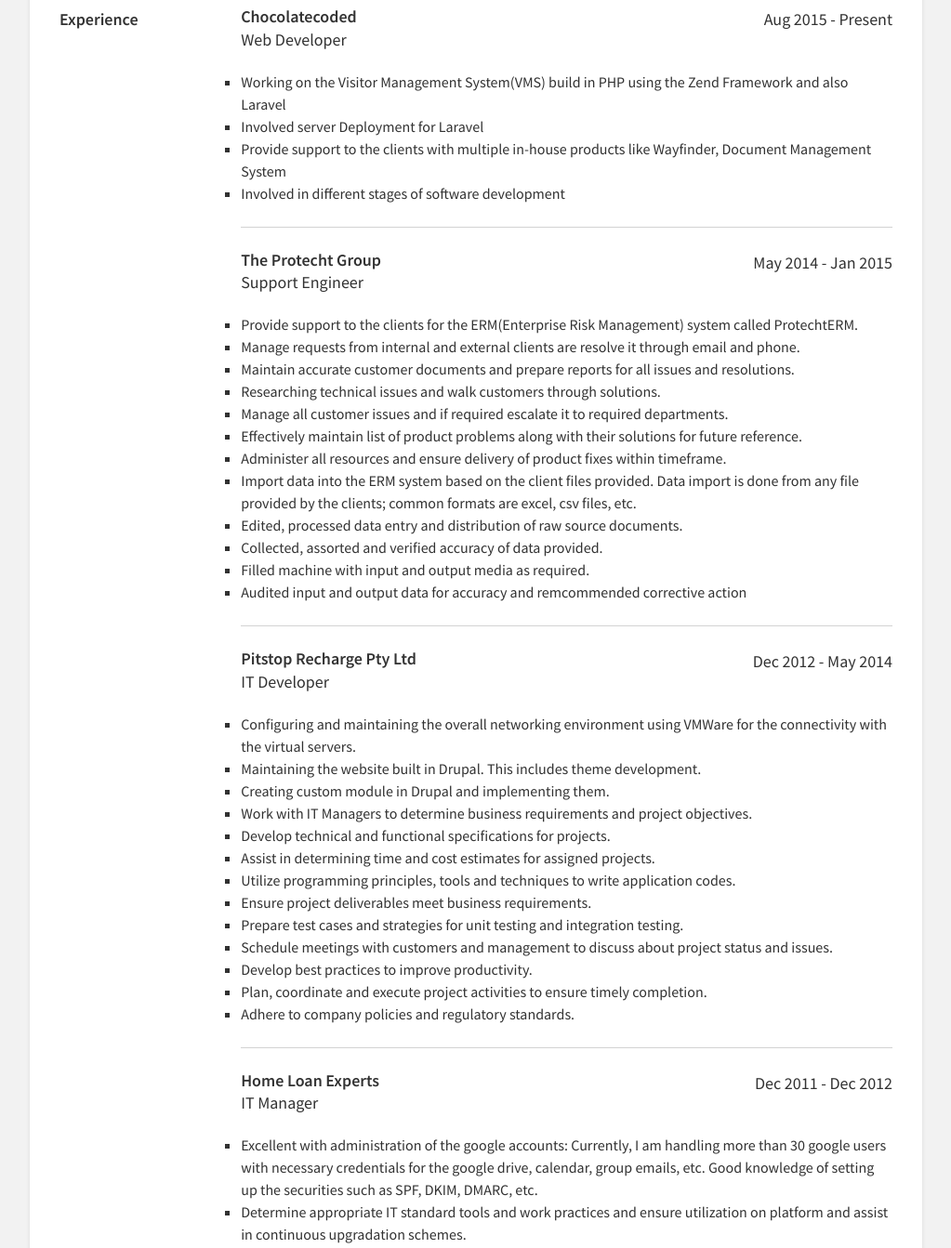
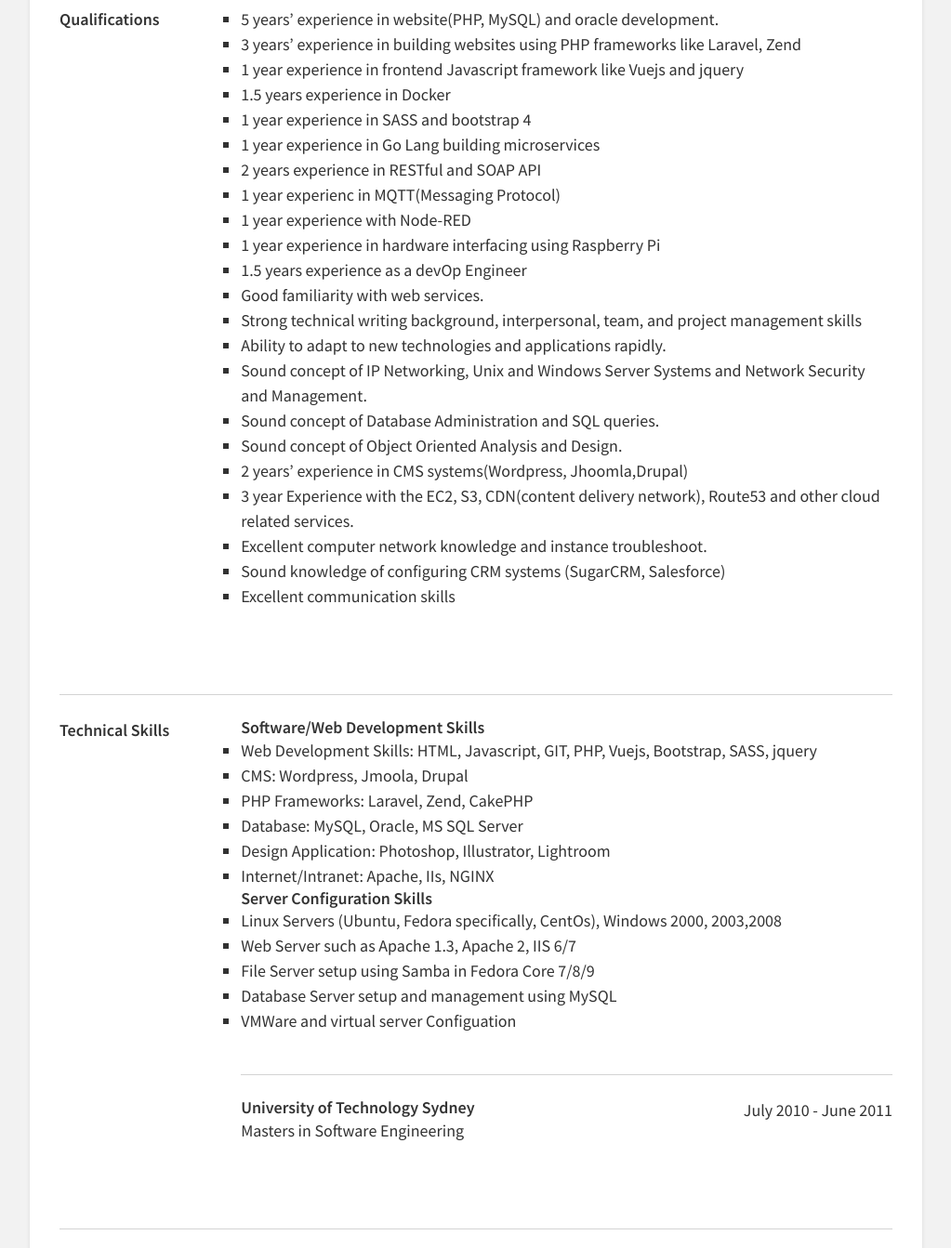
Before and after one commit to sabeenshrestha/resumeTemplate, a plain HTML site: page index.html in a window 1280 px wide. Shown: the part 420-1763 px from the top of the page at 93% size, without its empty margins (128-1151 px from the left). Drawn offline with nearby package versions, Linux system fonts and the light colour scheme.

Commit message:
updated with latest skill sets

```diff
--- a/index.html
+++ b/index.html
@@ -36,6 +36,85 @@
     </section>
 
     <section>
+      <div class="section-title">Qualifications</div>
+      <div>
+        <div class="job">
+          <div class="job-title-container">
+            <ul class="square-bullet">
+              <li> 5 years’ experience in website(PHP, MySQL)  and oracle development. </li>
+              <li> 3 years’ experience in building websites using PHP frameworks like Laravel, Zend </li>
+              <li> 1 year experience in frontend Javascript framework like Vuejs and jquery</li>
+              <li> 1.5 years experience in Docker</li>
+              <li> 1 year experience in SASS and bootstrap 4</li>
+              <li> 1 year experience in Go Lang building microservices</li>
+              <li> 2 years experience in RESTful and SOAP API</li>
+              <li> 1 year experienc in MQTT(Messaging Protocol)</li>
+              <li> 1 year experience with Node-RED</li>
+              <li> 1 year experience in hardware interfacing using Raspberry Pi</li>
+              <li> 1.5 years experience as a devOp Engineer</li>
+              <li> Good familiarity with web services. </li>
+              <li> Strong technical writing background, interpersonal, team, and project management skills </li>
+              <li> Ability to adapt to new technologies and applications rapidly. </li>
+              <li> Sound concept of IP Networking, Unix and Windows Server Systems and Network Security and Management. </li>
+              <li> Sound concept of Database Administration and SQL queries. </li>
+              <li> Sound concept of Object Oriented Analysis and Design. </li>
+              <li> 2 years’ experience in CMS systems(Wordpress, Jhoomla,Drupal) </li>
+              <li> 3 year Experience with the EC2, S3, CDN(content delivery network), Route53 and other cloud related services. </li>
+              <li> Excellent computer network knowledge and instance troubleshoot. </li>
+              <li> Sound knowledge of configuring CRM systems (SugarCRM, Salesforce) </li>
+              <li> Excellent communication skills  </li>
+            </ul>
+          </div> <!-- end job-title container -->
+        </div> <!-- end job -->
+      </div>
+    </section>
+
+    <section>
+      <div class="section-title">Technical Skills</div>
+      <div>
+        <div class="job">
+          <div class="job-title-container">
+            <div>
+              <div class="job-company">Software/Web Development Skills</div>
+              <ul class="square-bullet">
+                <li>Web Development Skills: HTML, Javascript, GIT, PHP, Vuejs, Bootstrap, SASS, jquery</li>
+                <li>CMS: Wordpress, Jmoola, Drupal</li>
+                <li>PHP Frameworks: Laravel, Zend, CakePHP</li>
+                <li>Database: MySQL, Oracle, MS SQL Server</li>
+                <li>Design Application: Photoshop, Illustrator, Lightroom</li>
+                <li>Internet/Intranet: Apache, IIs, NGINX</li>
+              </ul>
+              <div class="job-company">Server Configuration Skills</div>
+              <ul class="square-bullet">
+                <li>Linux Servers (Ubuntu, Fedora specifically, CentOs), Windows 2000, 2003,2008</li>
+                <li>Web Server such as Apache 1.3, Apache 2, IIS 6/7</li>
+                <li>File Server setup using Samba in Fedora Core 7/8/9</li>
+                <li>Database Server setup and management using MySQL</li>
+                <li>VMWare and virtual server Configuation</li>
+              </ul>
+
+            </div>
+
+          </div> <!-- end job-title container -->
+
+        </div> <!-- end job -->
+
+        <div class="job">
+          <div class="job-title-container">
+            <div>
+              <div class="job-company">University of Technology Sydney</div>
+              <div class="job-title">Masters in Software Engineering</div>
+            </div>
+            <div>
+              July 2010 - June 2011
+            </div>
+          </div> <!-- end job-title container -->
+
+        </div> <!-- end job -->
+      </div>
+    </section>
+
+    <section>
       <div class="section-title">Experience</div>
       <div>
         <div class="job">
@@ -50,9 +129,10 @@
           </div> <!-- end job-title container -->
           <ul class="square-bullet">
             <li>Working on the Visitor Management System(VMS) build in PHP using the Zend Framework and also Laravel</li>
-            <li>Involved server Deployment for Laravel</li>
             <li>Provide support to the clients with multiple in-house products like Wayfinder, Document Management System</li>
             <li>Involved in different stages of software development </li>
+            <li>Handling client request and troubleshooting with any issues with VMS</li>
+            <li>Hardware interfacing of different hardware like Boom Gates, Magnetic Locks, barcode scanners, QRCode Scanners with Raspberry Pi</li>
           </ul>
         </div> <!-- end job -->
 
```
